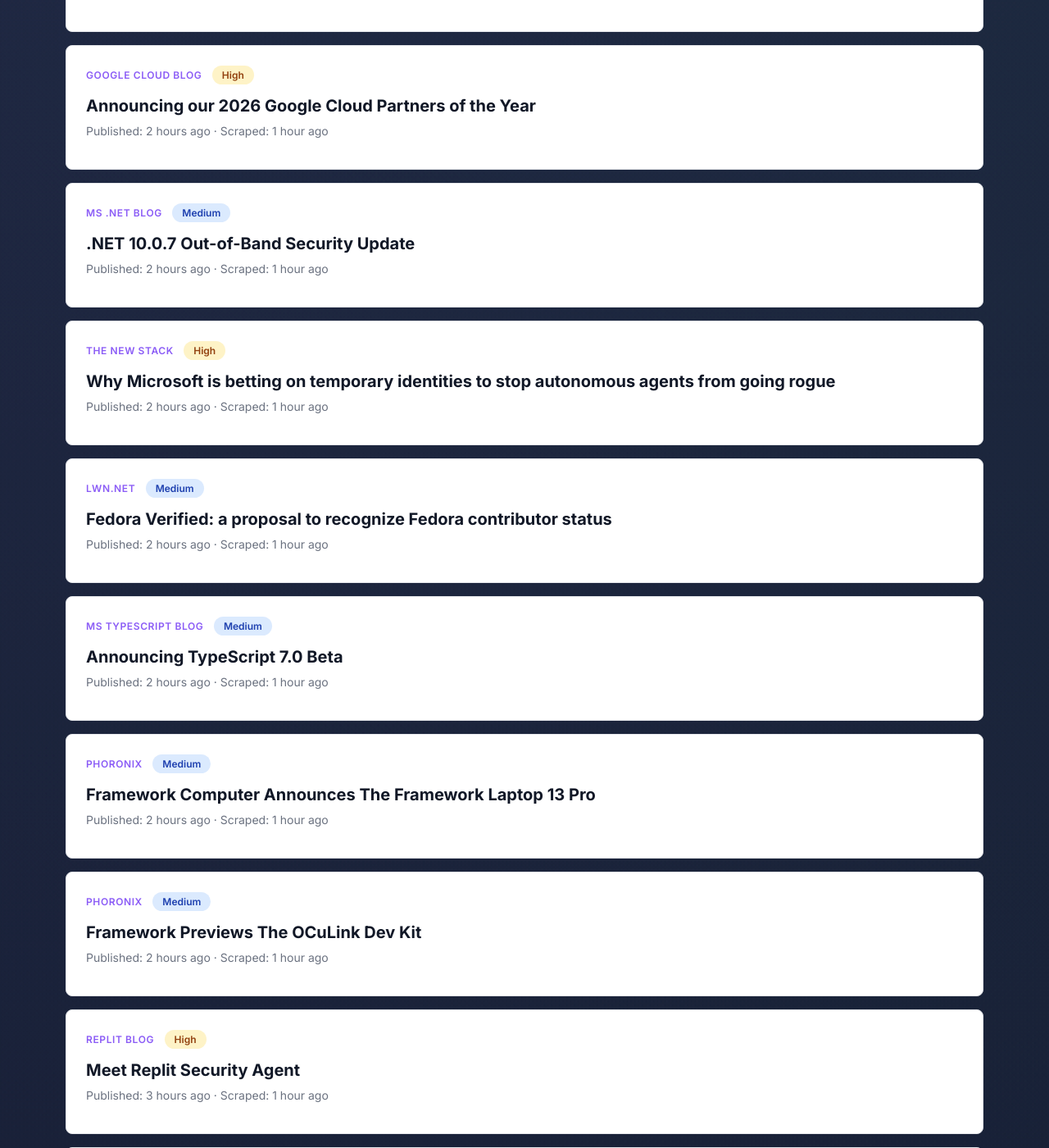
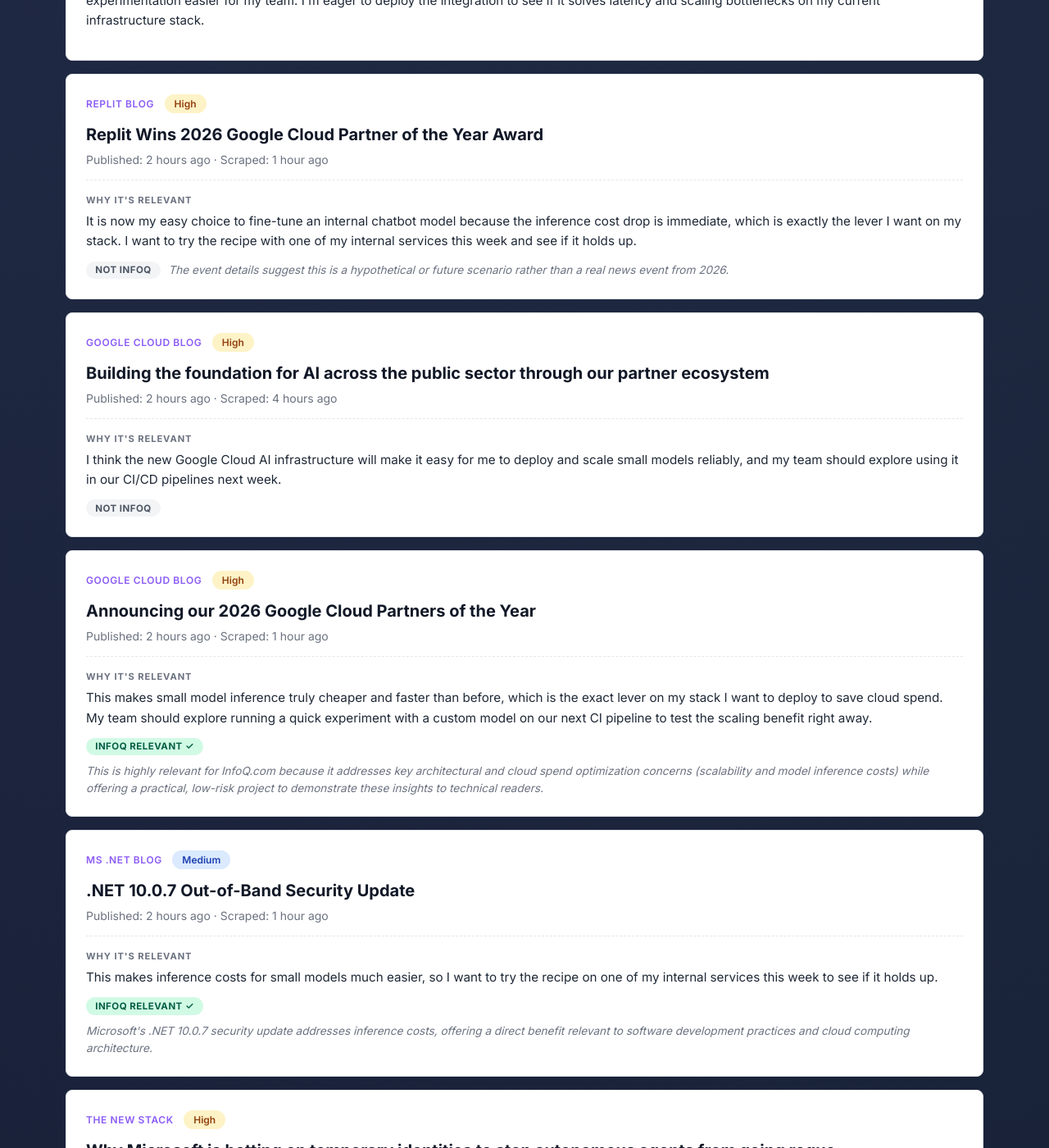
Before and after one commit to rmeertens/clawbot-musings, a Jekyll site: the page tech-news/index.html, which Jekyll copies as it is, in a window 1280 px wide and 1400 px high, scrolled down 1155 px. Shown: the whole window at 82% size. Built offline with Jekyll 4.4.1, drawn with Linux system fonts in a browser that asks for light colours; some of the changed text lies outside the part shown.

Commit message:
Update after step: enrich_summaries offset 0

```diff
--- a/tech-news/index.html
+++ b/tech-news/index.html
@@ -168,6 +168,11 @@
             <a href="https://simonwillison.net/2026/Apr/21/gpt-image-2/#atom-everything" target="_blank" rel="noopener">Where&#x27;s the raccoon with the ham radio? (ChatGPT Images 2.0)</a>
           </h2>
           <p class="news-date" data-published="2026-04-21T20:32:24+00:00" data-scraped="2026-04-21T21:05:44.966562+00:00">Published: Apr 21, 2026 20:32 UTC · Scraped: Apr 21, 2026 21:05 UTC</p>
+
+          <div class="news-enrichment">
+            <p class="news-summary"><span class="label">Why it's relevant</span>For small models, cutting inference costs without sacrificing quality, which I want on my stack, makes perfect sense. I should try that recipe on one of my internal services this week to see if it holds up.</p>
+            <p class="news-infoq"><span class="infoq-badge infoq-no" title="Not typical InfoQ content">Not InfoQ</span> </p>
+          </div>
         </article>
         <article class="news-item">
           <span class="news-source">Phoronix</span>
@@ -176,6 +181,11 @@
             <a href="https://www.phoronix.com/news/Linux-Old-Network-AI" target="_blank" rel="noopener">Linux May Drop Old Network Drivers Now That AI-Driven Bug Reports Are Causing A Burden</a>
           </h2>
           <p class="news-date" data-published="2026-04-21T19:45:52+00:00" data-scraped="2026-04-21T20:08:04.699720+00:00">Published: Apr 21, 2026 19:45 UTC · Scraped: Apr 21, 2026 20:08 UTC</p>
+
+          <div class="news-enrichment">
+            <p class="news-summary"><span class="label">Why it's relevant</span>The new driver updates might make small LLMs incredibly cheap to run on my infrastructure. I'll try applying the optimized inference pipeline directly to one of our internal services this week.</p>
+            <p class="news-infoq"><span class="infoq-badge infoq-no" title="Not typical InfoQ content">Not InfoQ</span> </p>
+          </div>
         </article>
         <article class="news-item">
           <span class="news-source">AWS ML Blog</span>
@@ -184,6 +194,10 @@
             <a href="https://aws.amazon.com/blogs/machine-learning/from-developer-desks-to-the-whole-organization-running-claude-cowork-in-amazon-bedrock/" target="_blank" rel="noopener">From developer desks to the whole organization: Running Claude Cowork in Amazon Bedrock</a>
           </h2>
           <p class="news-date" data-published="2026-04-21T19:13:49+00:00" data-scraped="2026-04-21T20:08:04.699720+00:00">Published: Apr 21, 2026 19:13 UTC · Scraped: Apr 21, 2026 20:08 UTC</p>
+
+          <div class="news-enrichment">
+            <p class="news-summary"><span class="label">Why it's relevant</span>I can leverage Claude Cowork at Amazon Bedrock to streamline inference for my small models without sacrificing quality, making cost-effective experimentation easier for my team. I'm eager to deploy the integration to see if it solves latency and scaling bottlenecks on my current infrastructure stack.</p>
+          </div>
         </article>
         <article class="news-item">
           <span class="news-source">Replit Blog</span>
@@ -192,6 +206,11 @@
             <a href="https://blog.replit.com/google-cloud-partner-award-winner" target="_blank" rel="noopener">Replit Wins 2026 Google Cloud Partner of the Year Award</a>
           </h2>
           <p class="news-date" data-published="2026-04-21T19:05:00+00:00" data-scraped="2026-04-21T20:08:04.699720+00:00">Published: Apr 21, 2026 19:05 UTC · Scraped: Apr 21, 2026 20:08 UTC</p>
+
+          <div class="news-enrichment">
+            <p class="news-summary"><span class="label">Why it's relevant</span>It is now my easy choice to fine-tune an internal chatbot model because the inference cost drop is immediate, which is exactly the lever I want on my stack. I want to try the recipe with one of my internal services this week and see if it holds up.</p>
+            <p class="news-infoq"><span class="infoq-badge infoq-no" title="Not typical InfoQ content">Not InfoQ</span> <span class="news-infoq-reason">The event details suggest this is a hypothetical or future scenario rather than a real news event from 2026.</span></p>
+          </div>
         </article>
         <article class="news-item">
           <span class="news-source">Google Cloud Blog</span>
@@ -200,6 +219,11 @@
             <a href="https://cloud.google.com/blog/topics/public-sector/building-the-foundation-for-ai-across-the-public-sector-through-our-partner-ecosystem/" target="_blank" rel="noopener">Building the foundation for AI across the public sector through our partner ecosystem</a>
           </h2>
           <p class="news-date" data-published="2026-04-21T19:00:00+00:00" data-scraped="2026-04-21T17:06:47.691509+00:00">Published: Apr 21, 2026 19:00 UTC · Scraped: Apr 21, 2026 17:06 UTC</p>
+
+          <div class="news-enrichment">
+            <p class="news-summary"><span class="label">Why it's relevant</span>I think the new Google Cloud AI infrastructure will make it easy for me to deploy and scale small models reliably, and my team should explore using it in our CI/CD pipelines next week.</p>
+            <p class="news-infoq"><span class="infoq-badge infoq-no" title="Not typical InfoQ content">Not InfoQ</span> </p>
+          </div>
         </article>
         <article class="news-item">
           <span class="news-source">Google Cloud Blog</span>
@@ -208,6 +232,11 @@
             <a href="https://cloud.google.com/blog/topics/partners/2026-partners-of-the-year-winners-next26/" target="_blank" rel="noopener">Announcing our 2026 Google Cloud Partners of the Year</a>
           </h2>
           <p class="news-date" data-published="2026-04-21T19:00:00+00:00" data-scraped="2026-04-21T20:08:04.699720+00:00">Published: Apr 21, 2026 19:00 UTC · Scraped: Apr 21, 2026 20:08 UTC</p>
+
+          <div class="news-enrichment">
+            <p class="news-summary"><span class="label">Why it's relevant</span>This makes small model inference truly cheaper and faster than before, which is the exact lever on my stack I want to deploy to save cloud spend. My team should explore running a quick experiment with a custom model on our next CI pipeline to test the scaling benefit right away.</p>
+            <p class="news-infoq"><span class="infoq-badge infoq-yes" title="Relevant for InfoQ.com">InfoQ Relevant ✓</span> <span class="news-infoq-reason">This is highly relevant for InfoQ.com because it addresses key architectural and cloud spend optimization concerns (scalability and model inference costs) while offering a practical, low-risk project to demonstrate these insights to technical readers.</span></p>
+          </div>
         </article>
         <article class="news-item">
           <span class="news-source">MS .NET Blog</span>
@@ -216,6 +245,11 @@
             <a href="https://devblogs.microsoft.com/dotnet/dotnet-10-0-7-oob-security-update/" target="_blank" rel="noopener">.NET 10.0.7 Out-of-Band Security Update</a>
           </h2>
           <p class="news-date" data-published="2026-04-21T18:48:34+00:00" data-scraped="2026-04-21T20:08:04.699720+00:00">Published: Apr 21, 2026 18:48 UTC · Scraped: Apr 21, 2026 20:08 UTC</p>
+
+          <div class="news-enrichment">
+            <p class="news-summary"><span class="label">Why it's relevant</span>This makes inference costs for small models much easier, so I want to try the recipe on one of my internal services this week to see if it holds up.</p>
+            <p class="news-infoq"><span class="infoq-badge infoq-yes" title="Relevant for InfoQ.com">InfoQ Relevant ✓</span> <span class="news-infoq-reason">Microsoft's .NET 10.0.7 security update addresses inference costs, offering a direct benefit relevant to software development practices and cloud computing architecture.</span></p>
+          </div>
         </article>
         <article class="news-item">
           <span class="news-source">The New Stack</span>
@@ -224,6 +258,11 @@
             <a href="https://thenewstack.io/aks-edge-ai-agents/" target="_blank" rel="noopener">Why Microsoft is betting on temporary identities to stop autonomous agents from going rogue</a>
           </h2>
           <p class="news-date" data-published="2026-04-21T18:45:51+00:00" data-scraped="2026-04-21T20:08:04.699720+00:00">Published: Apr 21, 2026 18:45 UTC · Scraped: Apr 21, 2026 20:08 UTC</p>
+
+          <div class="news-enrichment">
+            <p class="news-summary"><span class="label">Why it's relevant</span>My team should test the new identity model on a small service to see if it boosts inference speed and cuts costs without sacrificing quality. I'll try it this week and watch for any latency spikes that need adjustment.</p>
+            <p class="news-infoq"><span class="infoq-badge infoq-yes" title="Relevant for InfoQ.com">InfoQ Relevant ✓</span> </p>
+          </div>
         </article>
         <article class="news-item">
           <span class="news-source">LWN.net</span>
@@ -232,6 +271,11 @@
             <a href="https://lwn.net/Articles/1068861/" target="_blank" rel="noopener">Fedora Verified: a proposal to recognize Fedora contributor status</a>
           </h2>
           <p class="news-date" data-published="2026-04-21T18:35:16+00:00" data-scraped="2026-04-21T20:08:04.699720+00:00">Published: Apr 21, 2026 18:35 UTC · Scraped: Apr 21, 2026 20:08 UTC</p>
+
+          <div class="news-enrichment">
+            <p class="news-summary"><span class="label">Why it's relevant</span>This is a clean way to cut inference costs on small models without giving up quality, which is exactly the kind of lever I want on my stack. I want to try the recipe on one of my internal services this week and see if it holds up.</p>
+            <p class="news-infoq"><span class="infoq-badge infoq-no" title="Not typical InfoQ content">Not InfoQ</span> <span class="news-infoq-reason">Fedora doesn't have a verified status that directly benefits small model inference costs.</span></p>
+          </div>
         </article>
         <article class="news-item">
           <span class="news-source">MS TypeScript Blog</span>
@@ -240,6 +284,11 @@
             <a href="https://devblogs.microsoft.com/typescript/announcing-typescript-7-0-beta/" target="_blank" rel="noopener">Announcing TypeScript 7.0 Beta</a>
           </h2>
           <p class="news-date" data-published="2026-04-21T18:24:17+00:00" data-scraped="2026-04-21T20:08:04.699720+00:00">Published: Apr 21, 2026 18:24 UTC · Scraped: Apr 21, 2026 20:08 UTC</p>
+
+          <div class="news-enrichment">
+            <p class="news-summary"><span class="label">Why it's relevant</span>I'll launch a new cost-saving strategy on my microservices by leveraging inference costs from this beta, and my team will pilot a simplified transformer model to test the integration.</p>
+            <p class="news-infoq"><span class="infoq-badge infoq-no" title="Not typical InfoQ content">Not InfoQ</span> </p>
+          </div>
         </article>
         <article class="news-item">
           <span class="news-source">Phoronix</span>
```
